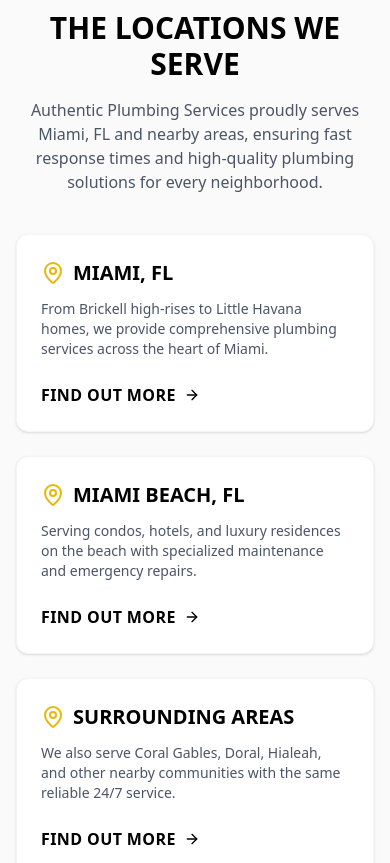
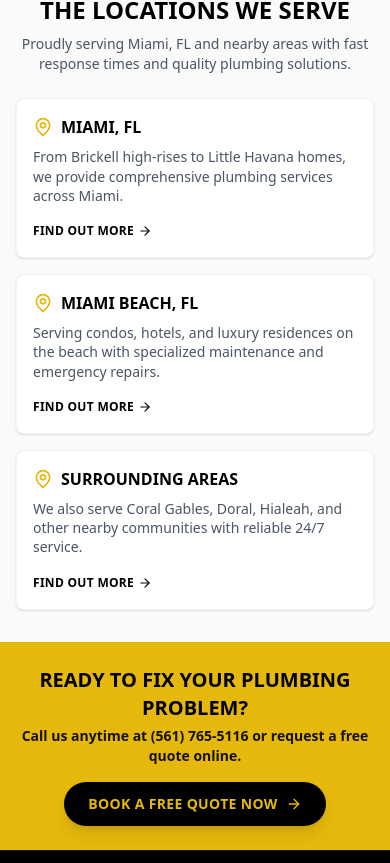
Before and after one commit to Expandingmind/Authentic-Plumbing-Services, a Next.js app: page / in a window 390 px wide. Shown: the part 8041-8904 px from the top of the page. Built offline with nearby package versions, Linux system fonts and the light colour scheme.

Commit message:
Compress Locations and CTA sections

```diff
--- a/components/CTA.tsx
+++ b/components/CTA.tsx
@@ -8,23 +8,23 @@ export default function CTA() {
   const { ref, isVisible } = useScrollAnimation({ threshold: 0.1 });
 
   return (
-    <section className="py-10 bg-gold text-black" ref={ref}>
-      <div className="container mx-auto px-4 flex flex-col md:flex-row items-center justify-between gap-6 text-center md:text-left">
+    <section className="py-6 bg-gold text-black" ref={ref}>
+      <div className="container mx-auto px-4 flex flex-col md:flex-row items-center justify-between gap-4 text-center md:text-left">
 
         <div className={`reveal-hidden-left ${isVisible ? 'reveal-visible-x' : ''}`}>
-          <h2 className="text-2xl md:text-3xl font-black uppercase mb-2">
+          <h2 className="text-xl md:text-2xl font-black uppercase mb-1">
             Ready to Fix Your Plumbing Problem?
           </h2>
-          <p className="text-base md:text-lg font-bold opacity-90">
+          <p className="text-sm md:text-base font-bold opacity-90">
             Call us anytime at (561) 765-5116 or request a free quote online.
           </p>
         </div>
 
         <Link
           href="#contact"
-          className={`btn-primary bg-black hover:bg-zinc-800 text-gold px-8 py-4 rounded-full font-bold text-base uppercase tracking-wide shadow-xl flex items-center gap-2 whitespace-nowrap reveal-hidden-right delay-200 ${isVisible ? 'reveal-visible-x' : ''}`}
+          className={`btn-primary bg-black hover:bg-zinc-800 text-gold px-6 py-3 rounded-full font-bold text-sm uppercase tracking-wide shadow-lg flex items-center gap-2 whitespace-nowrap reveal-hidden-right delay-200 ${isVisible ? 'reveal-visible-x' : ''}`}
         >
-          Book a Free Quote Now <ArrowRight />
+          Book a Free Quote Now <ArrowRight size={16} />
         </Link>
 
       </div>
--- a/components/Locations.tsx
+++ b/components/Locations.tsx
@@ -3,57 +3,57 @@ import Link from "next/link";
 
 export default function Locations() {
   return (
-    <section id="locations" className="py-12 lg:py-16 bg-zinc-50 text-black">
+    <section id="locations" className="py-8 lg:py-10 bg-zinc-50 text-black">
       <div className="container mx-auto px-4">
 
-        <div className="text-center max-w-2xl mx-auto mb-10">
-            <h2 className="text-3xl font-black uppercase mb-4">The Locations We Serve</h2>
-            <p className="text-gray-600 text-base font-medium">
-                Authentic Plumbing Services proudly serves Miami, FL and nearby areas, ensuring fast response times and high-quality plumbing solutions for every neighborhood.
+        <div className="text-center max-w-xl mx-auto mb-6">
+            <h2 className="text-2xl font-black uppercase mb-2">The Locations We Serve</h2>
+            <p className="text-gray-600 text-sm">
+                Proudly serving Miami, FL and nearby areas with fast response times and quality plumbing solutions.
             </p>
         </div>
 
-        <div className="grid grid-cols-1 md:grid-cols-3 gap-6">
+        <div className="grid grid-cols-1 md:grid-cols-3 gap-4">
 
             {/* Location 1 */}
-            <div className="bg-white p-6 rounded-xl shadow-sm hover:shadow-lg transition-shadow border border-gray-100 group">
-                <div className="flex items-center gap-2 mb-3">
-                    <MapPin className="text-gold w-6 h-6" />
-                    <h3 className="text-xl font-bold uppercase">Miami, FL</h3>
+            <div className="bg-white p-4 rounded-lg shadow-sm hover:shadow-md transition-shadow border border-gray-100 group">
+                <div className="flex items-center gap-2 mb-2">
+                    <MapPin className="text-gold w-5 h-5" />
+                    <h3 className="text-base font-bold uppercase">Miami, FL</h3>
                 </div>
-                <p className="text-gray-600 mb-6 font-medium text-sm">
-                    From Brickell high-rises to Little Havana homes, we provide comprehensive plumbing services across the heart of Miami.
+                <p className="text-gray-600 mb-3 text-sm leading-snug">
+                    From Brickell high-rises to Little Havana homes, we provide comprehensive plumbing services across Miami.
                 </p>
-                <Link href="#contact" className="inline-flex items-center text-black font-bold uppercase tracking-wide group-hover:text-gold transition-colors">
-                    Find Out More <ArrowRight size={16} className="ml-2" />
+                <Link href="#contact" className="inline-flex items-center text-black text-xs font-bold uppercase tracking-wide group-hover:text-gold transition-colors">
+                    Find Out More <ArrowRight size={14} className="ml-1" />
                 </Link>
             </div>
 
             {/* Location 2 */}
-            <div className="bg-white p-6 rounded-xl shadow-sm hover:shadow-lg transition-shadow border border-gray-100 group">
-                <div className="flex items-center gap-2 mb-3">
-                    <MapPin className="text-gold w-6 h-6" />
-                    <h3 className="text-xl font-bold uppercase">Miami Beach, FL</h3>
+            <div className="bg-white p-4 rounded-lg shadow-sm hover:shadow-md transition-shadow border border-gray-100 group">
+                <div className="flex items-center gap-2 mb-2">
+                    <MapPin className="text-gold w-5 h-5" />
+                    <h3 className="text-base font-bold uppercase">Miami Beach, FL</h3>
                 </div>
-                <p className="text-gray-600 mb-6 font-medium text-sm">
+                <p className="text-gray-600 mb-3 text-sm leading-snug">
                     Serving condos, hotels, and luxury residences on the beach with specialized maintenance and emergency repairs.
                 </p>
-                <Link href="#contact" className="inline-flex items-center text-black font-bold uppercase tracking-wide group-hover:text-gold transition-colors">
-                    Find Out More <ArrowRight size={16} className="ml-2" />
+                <Link href="#contact" className="inline-flex items-center text-black text-xs font-bold uppercase tracking-wide group-hover:text-gold transition-colors">
+                    Find Out More <ArrowRight size={14} className="ml-1" />
                 </Link>
             </div>
 
             {/* Location 3 */}
-            <div className="bg-white p-6 rounded-xl shadow-sm hover:shadow-lg transition-shadow border border-gray-100 group">
-                <div className="flex items-center gap-2 mb-3">
-                    <MapPin className="text-gold w-6 h-6" />
-                    <h3 className="text-xl font-bold uppercase">Surrounding Areas</h3>
+            <div className="bg-white p-4 rounded-lg shadow-sm hover:shadow-md transition-shadow border border-gray-100 group">
+                <div className="flex items-center gap-2 mb-2">
+                    <MapPin className="text-gold w-5 h-5" />
+                    <h3 className="text-base font-bold uppercase">Surrounding Areas</h3>
                 </div>
-                <p className="text-gray-600 mb-6 font-medium text-sm">
-                    We also serve Coral Gables, Doral, Hialeah, and other nearby communities with the same reliable 24/7 service.
+                <p className="text-gray-600 mb-3 text-sm leading-snug">
+                    We also serve Coral Gables, Doral, Hialeah, and other nearby communities with reliable 24/7 service.
                 </p>
-                <Link href="#contact" className="inline-flex items-center text-black font-bold uppercase tracking-wide group-hover:text-gold transition-colors">
-                    Find Out More <ArrowRight size={16} className="ml-2" />
+                <Link href="#contact" className="inline-flex items-center text-black text-xs font-bold uppercase tracking-wide group-hover:text-gold transition-colors">
+                    Find Out More <ArrowRight size={14} className="ml-1" />
                 </Link>
             </div>
 
```
